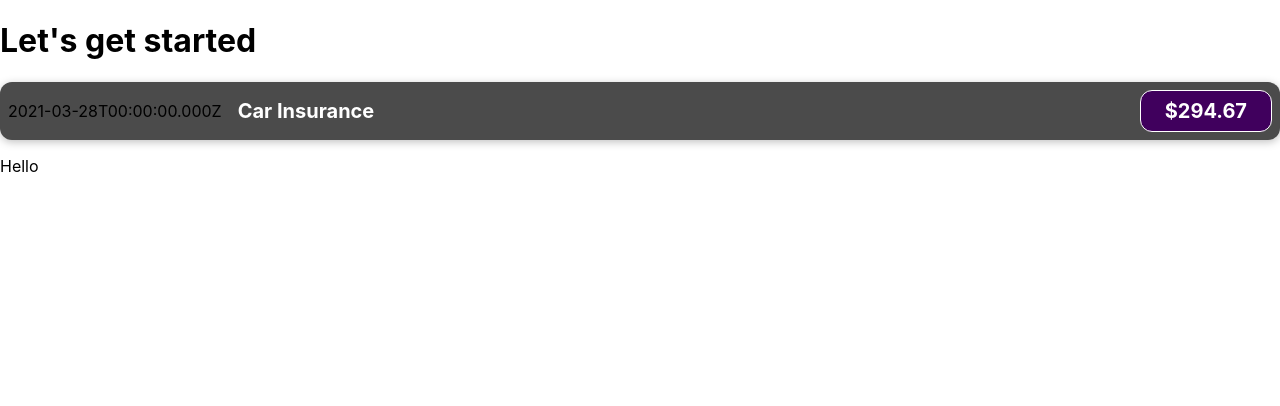
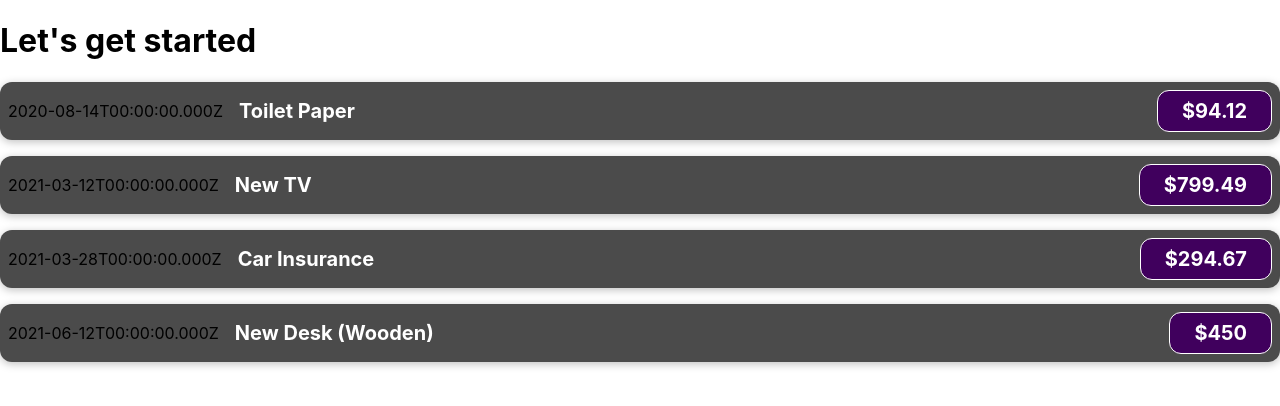
Before and after one commit to Kenta-Asakura/Expense-tracker-React, a React (Create React App) app: page / in a window 1280 px wide. Shown: the top 406 px of the page. Built offline with nearby package versions, Linux system fonts and the light colour scheme.

Commit message:
Used react props to pass data into ExpenseItem component

```diff
--- a/src/App.js
+++ b/src/App.js
@@ -1,12 +1,57 @@
-import './App.css';
-import ExpenseItem from './components/ExpenseItem';
+import "./App.css";
+import ExpenseItem from "./components/ExpenseItem";
 
 function App() {
+  const expenses = [
+    {
+      id: "e1",
+      title: "Toilet Paper",
+      amount: 94.12,
+      date: new Date(2020, 7, 14),
+    },
+    {
+      id: "e2",
+      title: "New TV",
+      amount: 799.49,
+      date: new Date(2021, 2, 12),
+    },
+    {
+      id: "e3",
+      title: "Car Insurance",
+      amount: 294.67,
+      date: new Date(2021, 2, 28),
+    },
+    {
+      id: "e4",
+      title: "New Desk (Wooden)",
+      amount: 450,
+      date: new Date(2021, 5, 12),
+    },
+  ];
+
   return (
     <div>
       <h1>Let's get started</h1>
-      <ExpenseItem></ExpenseItem>
-      <p>Hello</p>
+      <ExpenseItem
+        title={expenses[0].title}
+        amount={expenses[0].amount}
+        date={expenses[0].date}
+      ></ExpenseItem>
+      <ExpenseItem
+        title={expenses[1].title}
+        amount={expenses[1].amount}
+        date={expenses[1].date}
+      ></ExpenseItem>
+      <ExpenseItem
+        title={expenses[2].title}
+        amount={expenses[2].amount}
+        date={expenses[2].date}
+      ></ExpenseItem>
+      <ExpenseItem
+        title={expenses[3].title}
+        amount={expenses[3].amount}
+        date={expenses[3].date}
+      ></ExpenseItem>
     </div>
   );
 }
--- a/src/components/ExpenseItem.js
+++ b/src/components/ExpenseItem.js
@@ -1,16 +1,12 @@
 import './ExpenseItem.css';
 
-function ExpenseItem() {
-  const expenseDate = new Date(2021, 2, 28);
-  const expenseTitle = 'Car Insurance';
-  const expenseAmount = 294.67;
-
+function ExpenseItem(props) {
   return (
     <div className='expense-item'>
-      <div>{expenseDate.toISOString()}</div>
+      <div>{props.date.toISOString()}</div>
       <div className='expense-item__description'>
-        <h2>{expenseTitle}</h2>
-        <div className='expense-item__price'>${expenseAmount}</div>
+        <h2>{props.title}</h2>
+        <div className='expense-item__price'>${props.amount}</div>
       </div>
     </div>
   );
```
